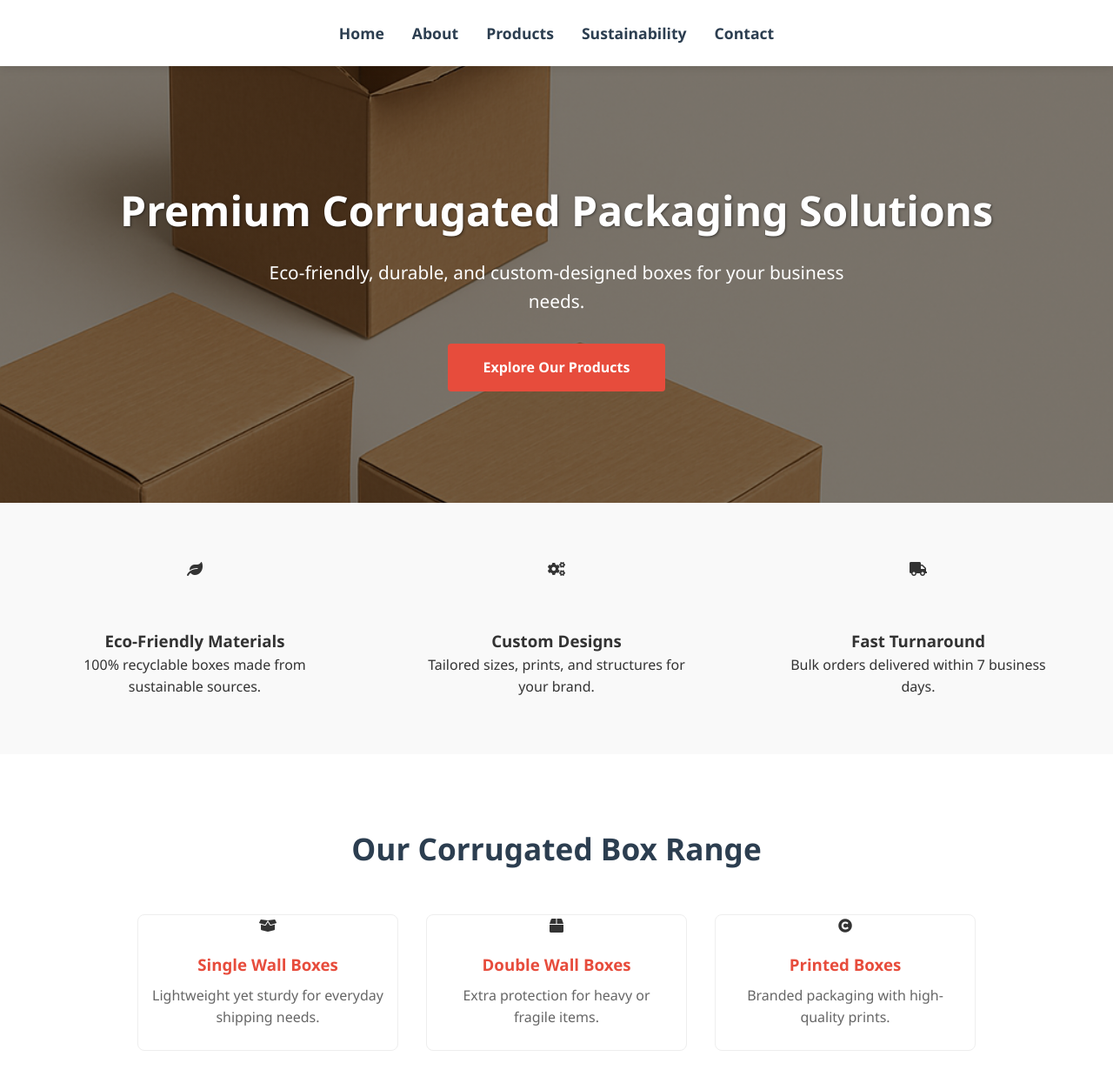
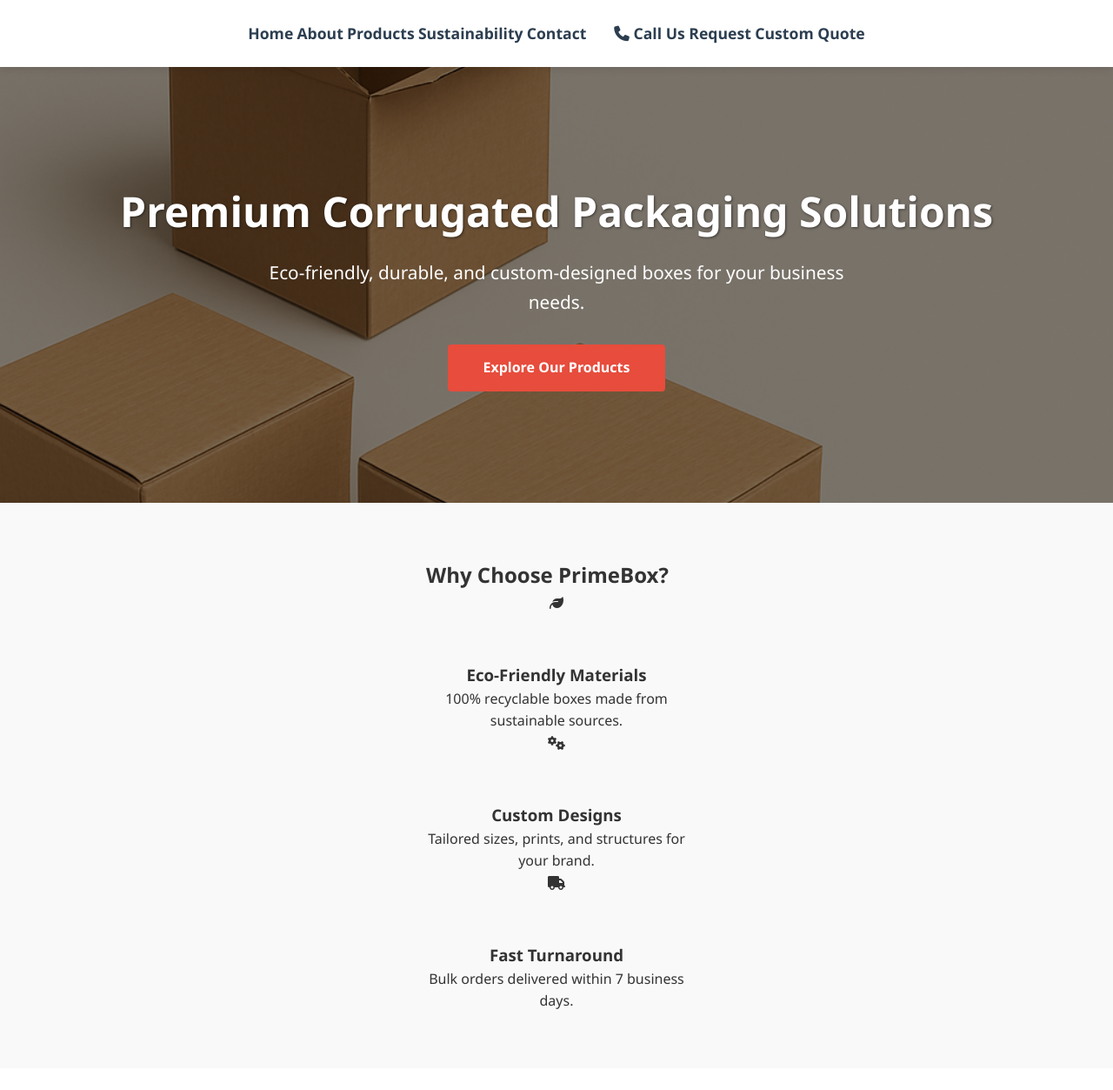
Before and after one commit to Visharad007/Nakshatra_packaging, a plain HTML site: page index.html in a window 1280 px wide. Shown: the top 1253 px of the page at 87% size. Drawn offline with Linux system fonts and the light colour scheme.

Commit message:
Update index.html

```diff
--- a/index.html
+++ b/index.html
@@ -3,77 +3,101 @@
 <head>
   <meta charset="UTF-8">
   <meta name="viewport" content="width=device-width, initial-scale=1.0">
+  <meta name="description" content="Premium corrugated packaging solutions - eco-friendly, durable, and custom-designed boxes">
   <title>PrimeBox Solutions | Corrugated Packaging Experts</title>
   <link rel="stylesheet" href="css/style.css">
-  <link rel="icon" href="../images/box-icon.png" type="image/x-icon">
-  <!-- Include Font Awesome for icon support -->
-  <link rel="stylesheet" href="https://cdnjs.cloudflare.com/ajax/libs/font-awesome/5.15.3/css/all.min.css">
+  <link rel="icon" href="images/package-delivered.png" type="image/x-icon">
+  <link rel="preload" href="css/style.css" as="style">
+  <link rel="stylesheet" href="https://cdnjs.cloudflare.com/ajax/libs/font-awesome/6.4.0/css/all.min.css">
 </head>
 <body>
   <!-- Navigation -->
   <header>
-    <nav>
-      <a href="index.html">Home</a>
+    <div class="container">
+      <nav aria-label="Main navigation">
+        <div class="nav-links">
+          <a href="index.html" class="active">Home</a>
           <a href="about.html">About</a>
           <a href="products.html">Products</a>
           <a href="marketing.html">Sustainability</a>
           <a href="contact.html">Contact</a>
+        </div>
+        <div class="nav-ctas">
+          <a href="tel:+919021022304" class="phone-button">
+            <i class="fas fa-phone"></i>
+            <span>Call Us</span>
+          </a>
+          <a href="contact.html#quote" class="quote-button">Request Custom Quote</a>
+        </div>
       </nav>
+    </div>
   </header>
 
   <!-- Hero Section -->
   <main>
-    <section class="hero">
+    <section class="hero" aria-label="Premium packaging solutions">
+      <div class="container hero-content">
         <h1>Premium Corrugated Packaging Solutions</h1>
         <p>Eco-friendly, durable, and custom-designed boxes for your business needs.</p>
         <a href="products.html" class="cta-button">Explore Our Products</a>
+      </div>
     </section>
 
     <!-- Value Proposition -->
     <section class="value-prop">
+      <div class="container">
+        <h2 class="section-title">Why Choose PrimeBox?</h2>
+        <div class="value-grid">
           <div class="value-card">
-        <i class="fas fa-leaf value-icon"></i>
+            <i class="fas fa-leaf value-icon" aria-hidden="true"></i>
             <h3>Eco-Friendly Materials</h3>
             <p>100% recyclable boxes made from sustainable sources.</p>
           </div>
           <div class="value-card">
-        <i class="fas fa-cogs value-icon"></i>
+            <i class="fas fa-cogs value-icon" aria-hidden="true"></i>
             <h3>Custom Designs</h3>
             <p>Tailored sizes, prints, and structures for your brand.</p>
           </div>
           <div class="value-card">
-        <i class="fas fa-truck value-icon"></i>
+            <i class="fas fa-truck value-icon" aria-hidden="true"></i>
             <h3>Fast Turnaround</h3>
             <p>Bulk orders delivered within 7 business days.</p>
+          </div>
+        </div>
       </div>
     </section>
 
     <!-- Product Showcase -->
     <section class="product-showcase">
-      <h2>Our Corrugated Box Range</h2>
+      <div class="container">
+        <h2 class="section-title">Our Corrugated Box Range</h2>
         <div class="product-grid">
           <div class="product-card">
-          <i class="fas fa-box-open product-icon"></i>
+            <i class="fas fa-box-open product-icon" aria-hidden="true"></i>
             <h3>Single Wall Boxes</h3>
             <p>Lightweight yet sturdy for everyday shipping needs.</p>
           </div>
           <div class="product-card">
-          <i class="fas fa-box product-icon"></i>
+            <i class="fas fa-box product-icon" aria-hidden="true"></i>
             <h3>Double Wall Boxes</h3>
             <p>Extra protection for heavy or fragile items.</p>
           </div>
           <div class="product-card">
-          <i class="fas fa-copyright product-icon"></i>
+            <i class="fas fa-print product-icon" aria-hidden="true"></i>
             <h3>Printed Boxes</h3>
             <p>Branded packaging with high-quality prints.</p>
           </div>
         </div>
+        <div class="text-center">
           <a href="products.html" class="cta-button secondary">View Full Catalog</a>
+        </div>
+      </div>
     </section>
 
     <!-- Industry Stats -->
-    <section class="stats">
-      <h2>Why Choose Corrugated?</h2>
+    <section class="stats" id="stats-section">
+      <div class="container">
+        <h2 class="section-title visible-title">Why Choose Corrugated?</h2>
         <div class="stat-grid">
           <div class="stat-item">
             <span class="stat-number">95%</span>
@@ -88,13 +112,29 @@
             <p>Of Products Ship in Corrugated Boxes</p>
           </div>
         </div>
+      </div>
     </section>
   </main>
 
   <!-- Footer -->
   <footer>
+    <div class="container">
+      <div class="footer-content">
         <p>&copy; 2024 PrimeBox Solutions. All rights reserved.</p>
-    <p><small>Developed and Maintained by Visharad Tikale</small></p>
+        <div class="social-links">
+          <a href="#" aria-label="Facebook"><i class="fab fa-facebook"></i></a>
+          <a href="#" aria-label="LinkedIn"><i class="fab fa-linkedin"></i></a>
+          <a href="#" aria-label="Instagram"><i class="fab fa-instagram"></i></a>
+        </div>
+      </div>
+      <p class="developer-credit"><small>Developed and Maintained by Visharad Tikale</small></p>
+    </div>
   </footer>
+
+  <!-- Floating CTA (Mobile) -->
+  <a href="contact.html#quote" class="floating-cta" aria-label="Request Quote">
+    <i class="fas fa-box-open"></i>
+    <span>Get Quote</span>
+  </a>
 </body>
 </html>
```
Lines whose indentation alone changed are shown as unchanged.
